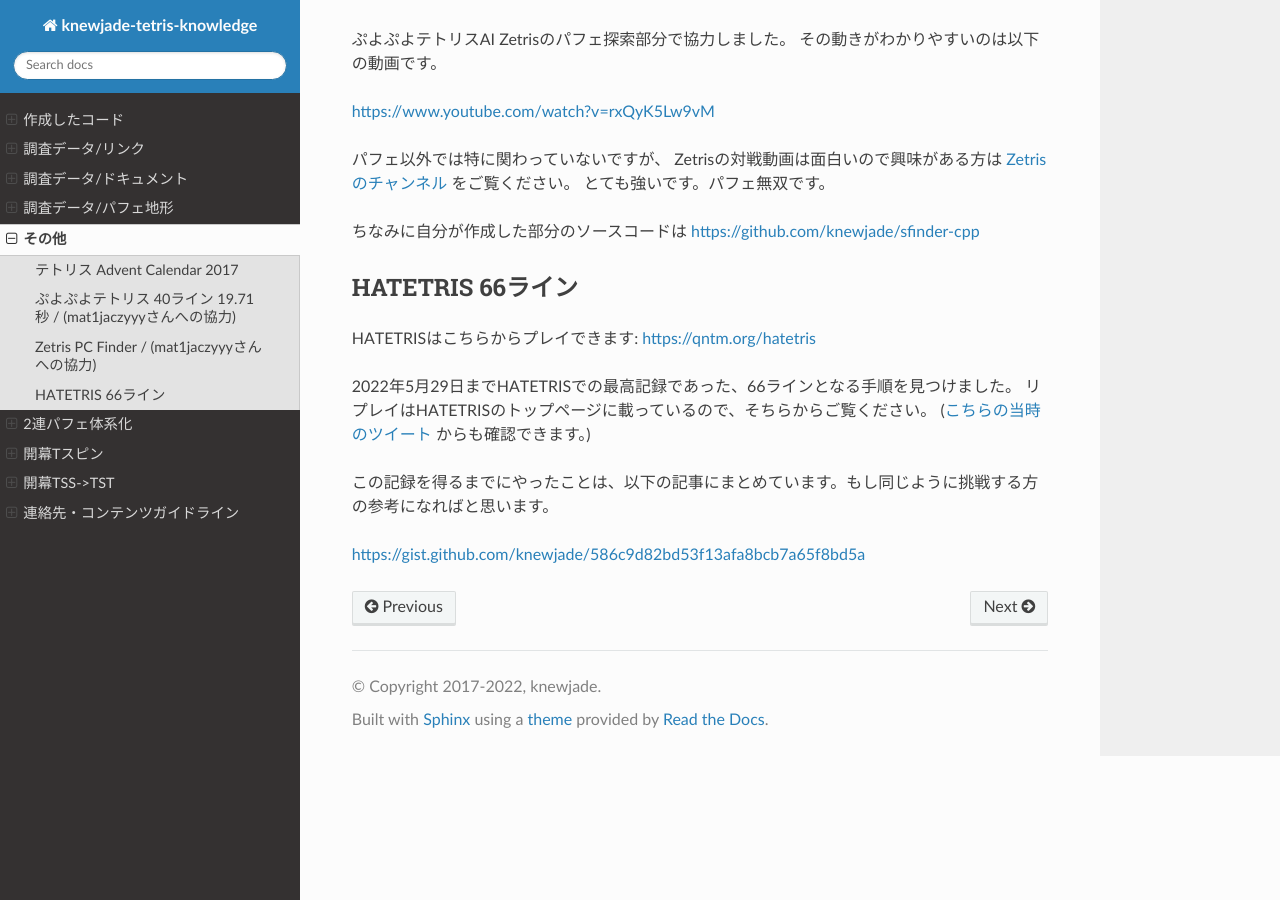
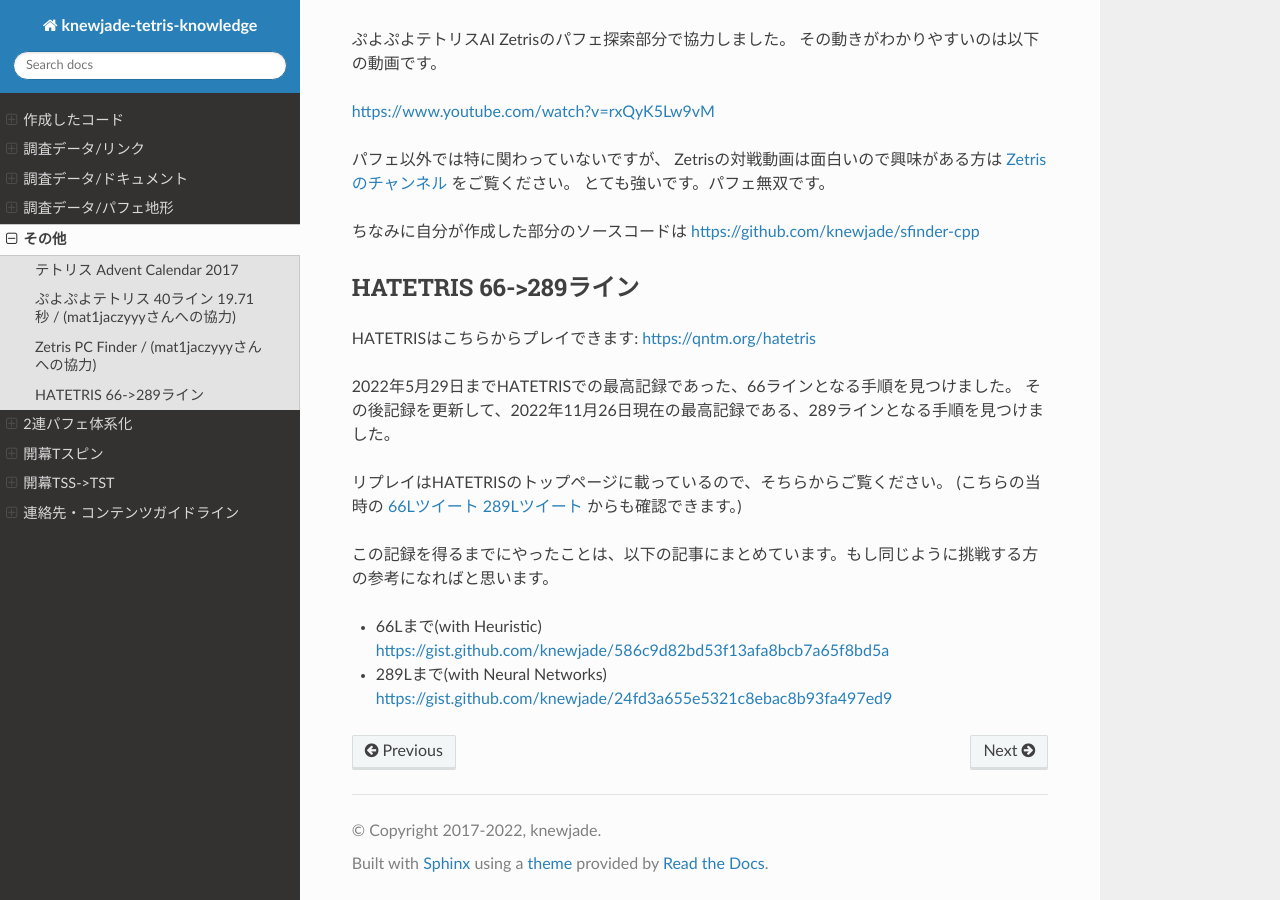
Before and after one commit to knewjade/tetris-knowledge-sphinx, a Sphinx documentation site: the page built from source/other.rst, in a window 1280 px wide and 900 px high, scrolled down 952 px. Built offline with Sphinx 7.4.7 and the Read the Docs theme 2.0.0, drawn with Linux system fonts in a browser that asks for light colours.

Commit message:
Update about HATETRIS

```diff
--- a/source/other.rst
+++ b/source/other.rst
@@ -49,15 +49,18 @@ Zetrisの対戦動画は面白いので興味がある方は `Zetrisのチャン
 ちなみに自分が作成した部分のソースコードは https://github.com/knewjade/sfinder-cpp
 
 
-HATETRIS 66ライン
+HATETRIS 66->289ライン
 ===================================================================
 
 HATETRISはこちらからプレイできます: https://qntm.org/hatetris
 
 2022年5月29日までHATETRISでの最高記録であった、66ラインとなる手順を見つけました。
+その後記録を更新して、2022年11月26日現在の最高記録である、289ラインとなる手順を見つけました。
+
 リプレイはHATETRISのトップページに載っているので、そちらからご覧ください。
-(`こちらの当時のツイート <https://twitter.com/1millim/status/1429774558379216907>`_ からも確認できます。)
+(こちらの当時の `66Lツイート <https://twitter.com/1millim/status/1429774558379216907>`_ `289Lツイート <https://twitter.com/1millim/status/1596350641592733698>`_ からも確認できます。)
 
 この記録を得るまでにやったことは、以下の記事にまとめています。もし同じように挑戦する方の参考になればと思います。
 
-https://gist.github.com/knewjade/586c9d82bd53f13afa8bcb7a65f8bd5a
++ 66Lまで(with Heuristic) https://gist.github.com/knewjade/586c9d82bd53f13afa8bcb7a65f8bd5a
++ 289Lまで(with Neural Networks) https://gist.github.com/knewjade/24fd3a655e5321c8ebac8b93fa497ed9
```
